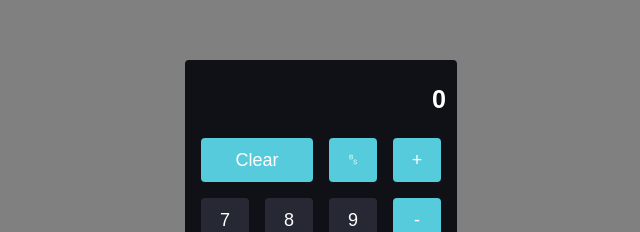
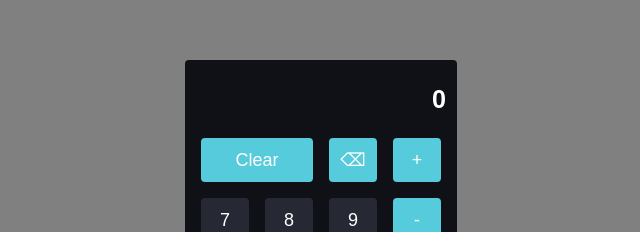
Before and after one commit to amankriet/react-calculator, a React (Create React App) app: page / in a window 1280 px wide. Shown: the part 151-383 px from the top of the page, without its empty margins (319-959 px from the left). Built offline with nearby package versions, Linux system fonts and the light colour scheme.

Commit message:
Updated Backspace Key

```diff
--- a/src/App.js
+++ b/src/App.js
@@ -15,7 +15,7 @@ function App() {
             case 'Clear':
                 clear();
                 break;
-            case '␈':
+            case '⌫':
                 backspace();
                 break;
             case '÷':
@@ -105,7 +105,7 @@ function App() {
 
             <div className="keypad">
                 <button className="highlight" id="btn-clear" onClick={handleClick}>Clear</button>
-                <button className="highlight" id="btn-backspace" onClick={handleClick}>&#9224;</button>
+                <button className="highlight" id="btn-backspace" onClick={handleClick}>&#9003;</button>
                 <button className="highlight" onClick={handleClick}>+</button>
                 <button onClick={handleClick}>7</button>
                 <button onClick={handleClick}>8</button>
```
